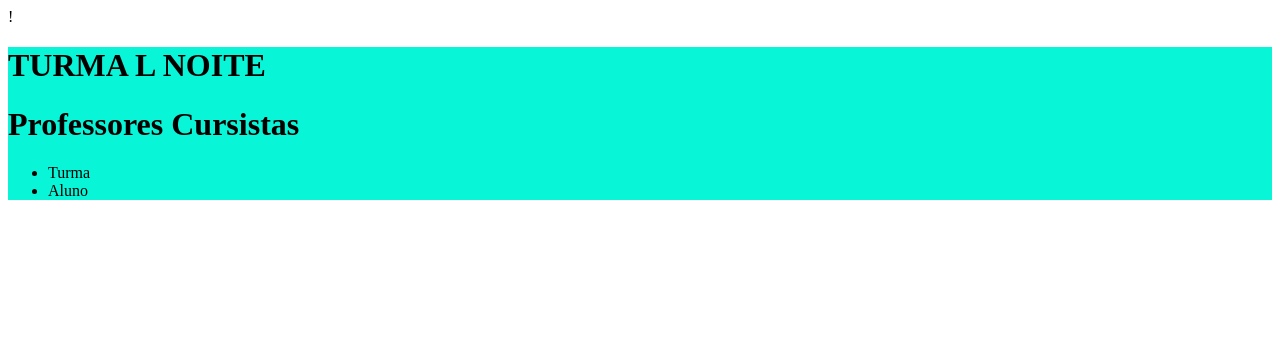
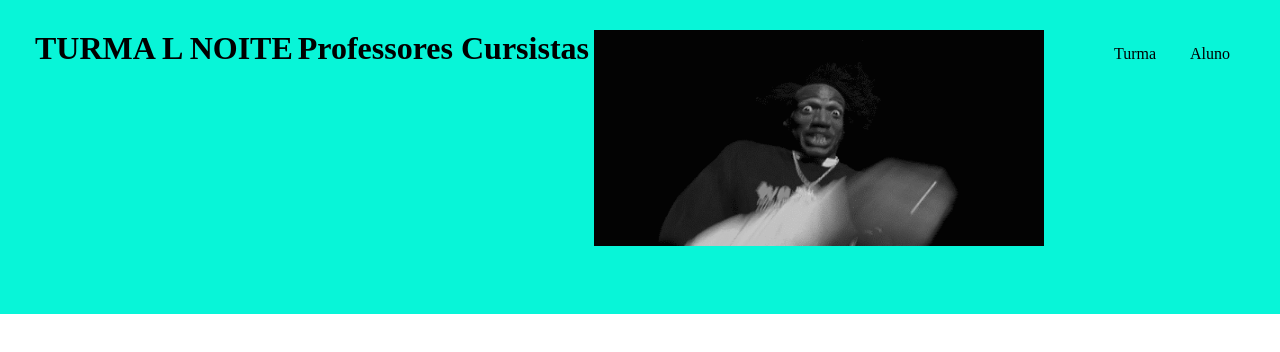
Before and after one commit to Etcho84/TURMA-L-GE, a plain HTML site: page index.html in a window 1280 px wide. Drawn offline with Linux system fonts and the light colour scheme.

Commit message:
Ageitei a imagem entre outros

```diff
--- a/index.html
+++ b/index.html
@@ -1,4 +1,4 @@
-!
+
 <!DOCTYPE html>
 <html lang="en">
 <head>
@@ -9,15 +9,17 @@
     <link rel="stylesheet" href="style.css">
 </head>
 <body>
-    <header>
+    <header class="cabecalho">
         <h1>TURMA L NOITE</h1>
         <h1>Professores Cursistas</h1>
         <ul>
-            <li>Turma</li>
-            <li>Aluno</li>
+             <img class="cabecalho-imagem" src="yo.gif" alt="mano da aula">
+        </ul>
+        <ul>
+            <li class="cabecalho-item">Turma</li>
+            <li class="cabecalho-item">Aluno</li>
         </ul>
     </header>
 
-
 </body>
 </html>
--- a/style.css
+++ b/style.css
@@ -1,4 +1,22 @@
-header{
+*{
+    margin: 0;
+    padding: 0;
+}
+.cabecalho{
     background-color: #08F5D8;
     color: black;
+    display: flex;
+    justify-content: space-evenly;
+    padding: 30px;
+    font-size: medium;
 }
+
+.cabecalho-imagem{
+    width: 90%;
+    height: 85%;
+}
+
+.cabecalho-item{
+    display: inline-block;
+    padding: 15px;
+}
```
Also changed, not shown: yo.gif (added).
